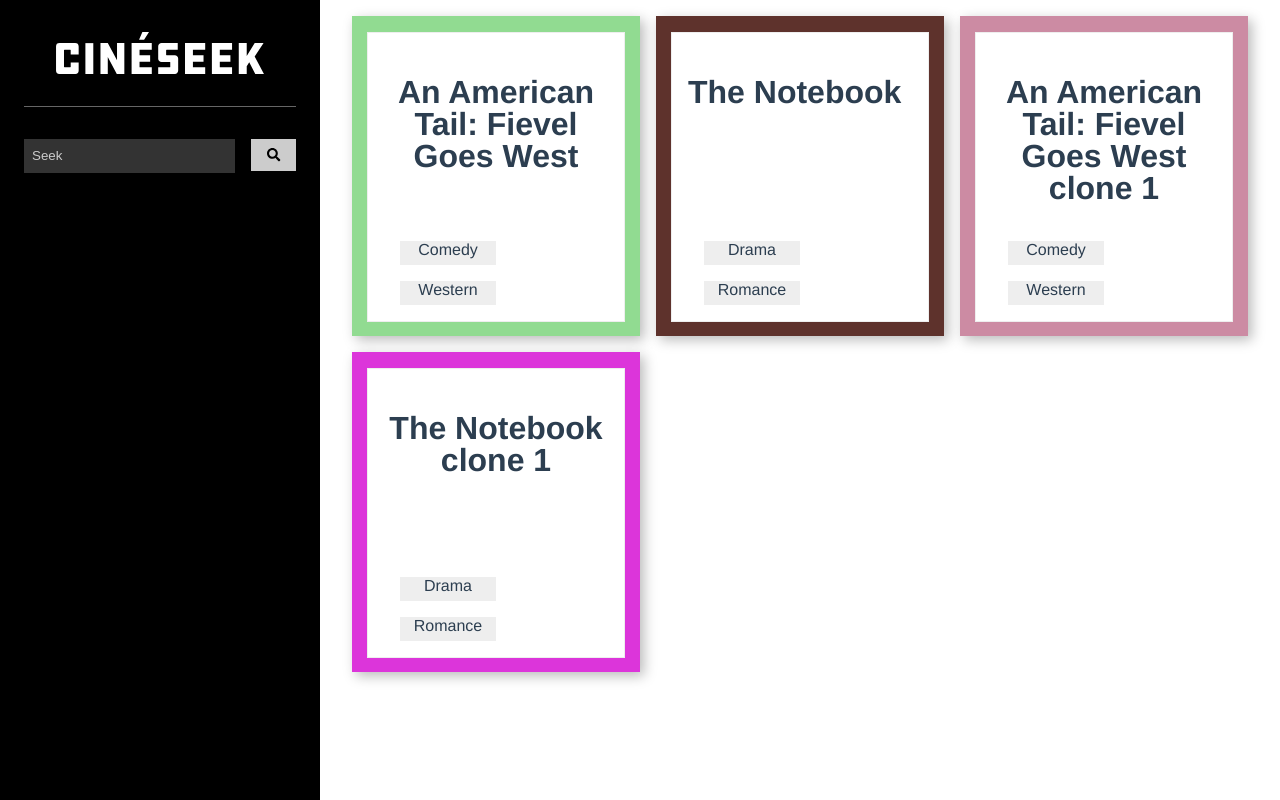
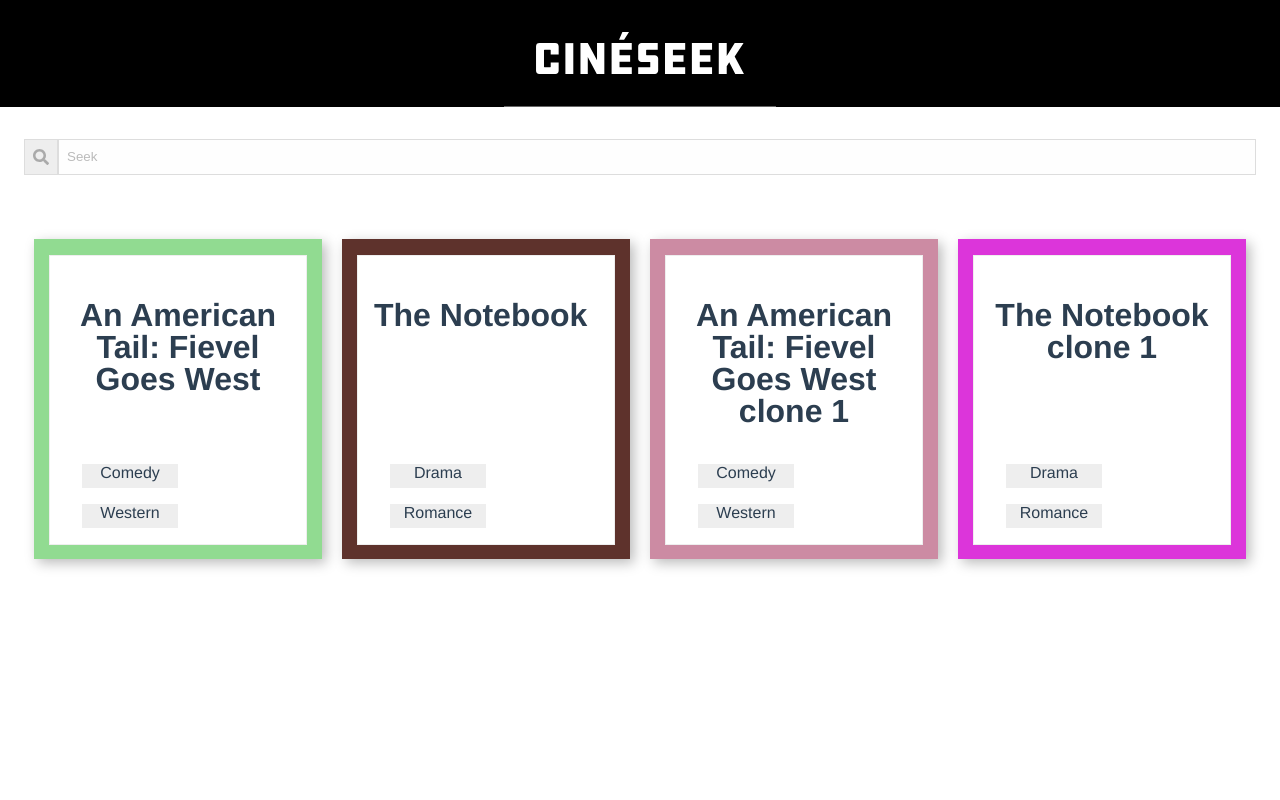
Before and after one commit to caseyisonit/fee-pex-test, a Vue app: page / in a window 1280 px wide. Built offline with nearby package versions, Linux system fonts and the light colour scheme.

Commit message:
search by name is working

```diff
--- a/src/App.vue
+++ b/src/App.vue
@@ -1,7 +1,7 @@
 <template>
     <div id="app">
         <nav-bar></nav-bar>
-        <movie-grid :movies="movies"></movie-grid>
+        <movie-grid :movies="movies" ></movie-grid>
     </div>
 </template>
 
@@ -15,16 +15,17 @@
 
 export default Vue.extend({
     name: 'App',
+
     components: {
         NavBar,
         MovieGrid
     },
-    mounted () {
-        this.$store.dispatch('fetchMovies')
+    created() {
+          this.$store.dispatch('fetchMovies');
     },
-    computed:
-      mapState(['movies'])
-
+    computed: {
+        ...mapState(['movies', 'genres'])
+    }
 });
 </script>
 
@@ -34,10 +35,13 @@
 }
 
 #app {
-    font-family: Avenir, Helvetica, Arial, sans-serif;
+    font-family: Helvetica, Arial, sans-serif;
     -webkit-font-smoothing: antialiased;
     -moz-osx-font-smoothing: grayscale;
     text-align: center;
     color: #2c3e50;
 }
+h1,h2,h3,h4,h5,h6 {
+  font-weight: 700;
+}
 </style>
--- a/src/components/MovieCard.vue
+++ b/src/components/MovieCard.vue
@@ -36,10 +36,7 @@
     width: 18rem;
     height: 20rem;
     display: block;
-    margin-bottom: 1rem;
-    @media (min-width: 415px) {
-        margin: 1rem 0 0 1rem;
-    }
+    margin-bottom: 2rem;
 }
 
 .content-container {
--- a/src/components/MovieGrid.vue
+++ b/src/components/MovieGrid.vue
@@ -1,7 +1,15 @@
 <template>
-    <div class="movie-grid-container">
-        <div v-for="(movie, index) in movies" :key="movie.index">
-            <movie-card :key="index" :movie="movie"></movie-card>
+    <div>
+        <div class="search-container">
+            <div class="search-icon" role="submit">
+                <font-awesome-icon icon="search" />
+            </div>
+            <input class="search-input" placeholder="Seek" v-model="search" />
+        </div>
+        <div class="movie-grid-container">
+            <div v-for="(movie, index) in filteredMovies" :key="index">
+                <movie-card :key="index" :movie="movie"></movie-card>
+            </div>
         </div>
     </div>
 </template>
@@ -10,22 +18,72 @@
 import MovieCard from './MovieCard.vue';
 
 export default {
+    data() {
+        return {
+            search: ''
+        };
+    },
     components: { MovieCard },
     props: {
         movies: { type: Array, required: true }
+    },
+    computed: {
+        filteredMovies() {
+            const matchedByName = this.movies.filter((movie) => {
+                return movie.title.toLowerCase().includes(this.search.toLowerCase());
+            });
+            return matchedByName;
+        }
     }
 };
 </script>
 <style lang="scss">
+.search-container {
+    padding: 1rem;
+    display: block;
+    @media (min-width: 415px) {
+        padding: 2rem 1.5rem;
+        display: flex;
+    }
+    .search-input {
+        color: #000;
+        background-color: #fefefe;
+        margin: auto;
+        height: 2rem;
+        padding-left: 0.5rem;
+        border: #dddddd 1px solid;
+        flex-grow: 2;
+        &::placeholder {
+            color: #bbbbbb;
+            opacity: 100%;
+        }
+        &:focus-visible {
+            outline: none;
+        }
+    }
+
+    .search-icon {
+        display: flex;
+        align-content: center;
+        background-color: #eeeeee;
+        border: #dddddd 1px solid;
+        padding: 0 0.5rem;
+        align-content: center;
+        svg {
+            margin: auto;
+            color: #aaaaaa;
+        }
+    }
+}
+
 .movie-grid-container {
     display: flex;
-    align-content: flex-start;
     flex-flow: wrap;
     align-content: space-around;
-    justify-content: center;
+    justify-content: space-around;
+    padding: 1rem;
     @media (min-width: 415px) {
-        margin-left: 21rem;
-        justify-content: flex-start;
+        padding: 2rem 1.5rem;
     }
 }
 </style>
--- a/src/components/NavBar.vue
+++ b/src/components/NavBar.vue
@@ -1,12 +1,6 @@
 <template>
     <div class="nav-bar">
         <img class="logo" alt="Cineseek logo" src="../assets/cineseek.svg" />
-        <div class="search-container">
-            <input class="search-input" placeholder="Seek" />
-            <button class="search-button" role="submit">
-                <font-awesome-icon icon="search" />
-            </button>
-        </div>
     </div>
 </template>
 <script>
@@ -17,11 +11,6 @@
     background-color: black;
     width: 100vw;
     margin: 0;
-    @media (min-width: 415px) {
-        height: 100vh;
-        width: 20rem;
-        position: fixed;
-    }
 }
 
 .logo {
@@ -34,40 +23,4 @@
         display: flex;
     }
 }
-
-.search-container {
-    padding: 1rem;
-    display: block;
-    @media (min-width: 415px) {
-        padding: 2rem 1.5rem;
-        display: flex;
-    }
-}
-
-.search-input {
-    color: white;
-    background-color: #333;
-    margin-right: 1rem;
-    padding-left: 0.5rem;
-    height: 2rem;
-    border: none;
-    flex-grow: 2;
-    &::placeholder {
-        color: #cccccc;
-        opacity: 100%;
-    }
-    &:focus-visible {
-        outline-color: white;
-    }
-}
-
-.search-button {
-    height: 2rem;
-    background-color: #ccc;
-    border: none;
-    padding: 0 1rem;
-    &:hover {
-        background-color: yellow;
-    }
-}
 </style>
--- a/src/store/index.ts
+++ b/src/store/index.ts
@@ -9,7 +9,9 @@
 export default new Vuex.Store({
     state: {
         movies: [],
-        genres: []
+        genres: [],
+        filteredMovies: [],
+        searchedMovies: []
     },
     mutations: {
         setMovies(state, payload) {
@@ -17,10 +19,17 @@
         },
         setGenres(state, payload) {
             state.genres = payload;
+        },
+        setFilteredMovies(state, payload) {
+            state.filteredMovies = payload
+        },
+        setSearchedMovies(state, payload) {
+            state.searchedMovies = payload
         }
     },
     actions: {
         fetchMovies({ commit }) {
+          return new Promise((resolve, reject) => {
             axios
                 .get(`/mock/movies.json`)
                 .then((response) => {
@@ -34,20 +43,30 @@
                         });
                     });
 
-                    const uniqueGenres = Array.from(new Set(collectionOfGenres.map((a) => a.id))).map((id) => {
-                        return collectionOfGenres.find((a) => a.id === id);
+                    const uniqueGenres = Array.from(new Set(collectionOfGenres.map((genre) => genre.id))).map((id) => {
+                        return collectionOfGenres.find((genre) => genre.id === id);
                     });
 
                     commit('setGenres', uniqueGenres);
+                    resolve(response)
                     return movies;
                 })
                 .catch((error) => {
                     console.log(error);
+                    reject(error)
                 });
-        }
+              })
+        },
+        filteredMovies({ state, commit }, payload = "") {
+          const result = payload
+
+          return commit('setFilteredSites', result)
+      },
     },
     getters: {
         getMovies: (state) => state.movies,
-        getGenres: (state) => state.genres
+        getGenres: (state) => state.genres,
+        getFilteredMovies: (state) => state.filteredMovies,
+        getSearchedMovies: (state) => state.searchedMovies
     }
 });
```
